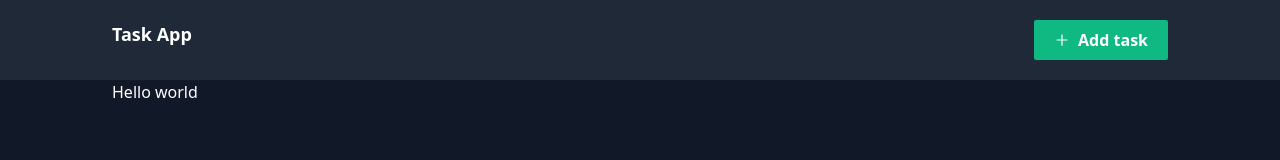
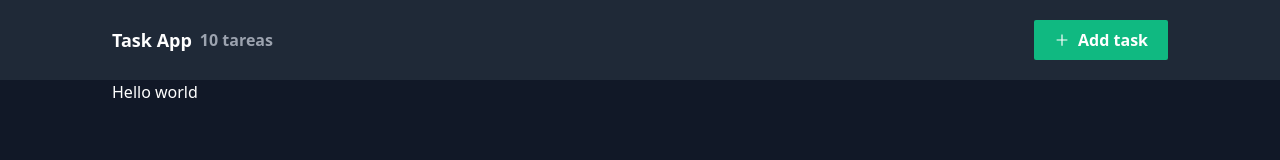
Before and after one commit to juliswer/CRUD-nextjs, a Next.js app: page / in a window 1280 px wide. Shown: the top 160 px of the page. Built offline with nearby package versions, Linux system fonts and the light colour scheme.

Commit message:
uploading context

```diff
--- a/src/components/Layout.js
+++ b/src/components/Layout.js
@@ -9,12 +9,13 @@ const Layout = ({children}) => {
 
     return (
         <div className="h-screen bg-gray-900 text-white">
-            <header className="flex bg-gray-800 px-28 py-5">
+            <header className="flex bg-gray-800 px-28 py-5 items-center">
                 <Link href="/">
                 <a>
                     <h1 className="font-black text-lg">Task App</h1>
                 </a>
                 </Link>
+                <span className="ml-2 text-gray-400 font-bold">10 tareas</span>
                 <div className="flex-grow text-right">
                     <button className="bg-green-500 hover:bg-green-400 py-2 px-5 font-bold rounded-sm inline-flex items-center" onClick={() => router.push('/new')}><AiOutlinePlus className="mr-2" /> Add task</button>
                 </div>
```
